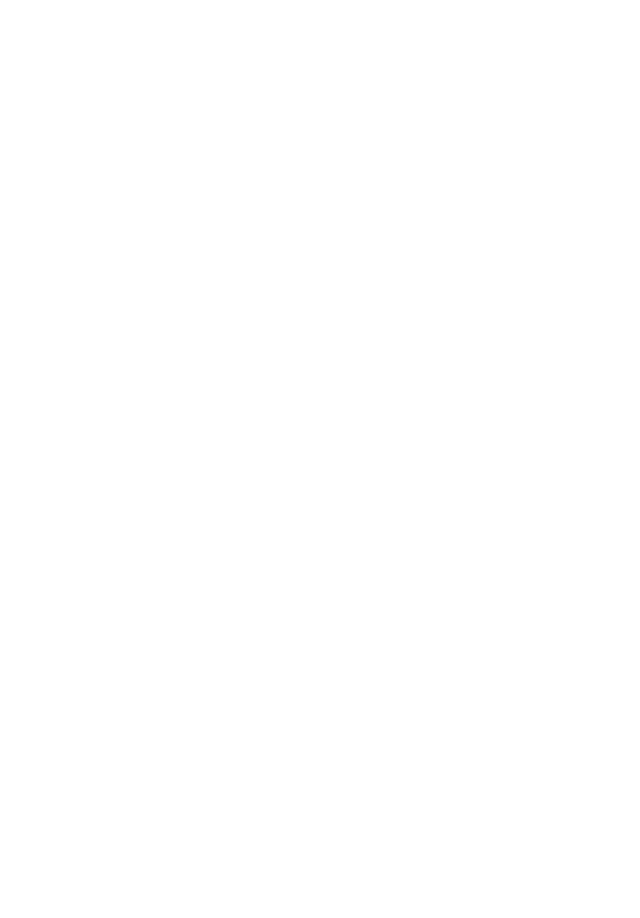
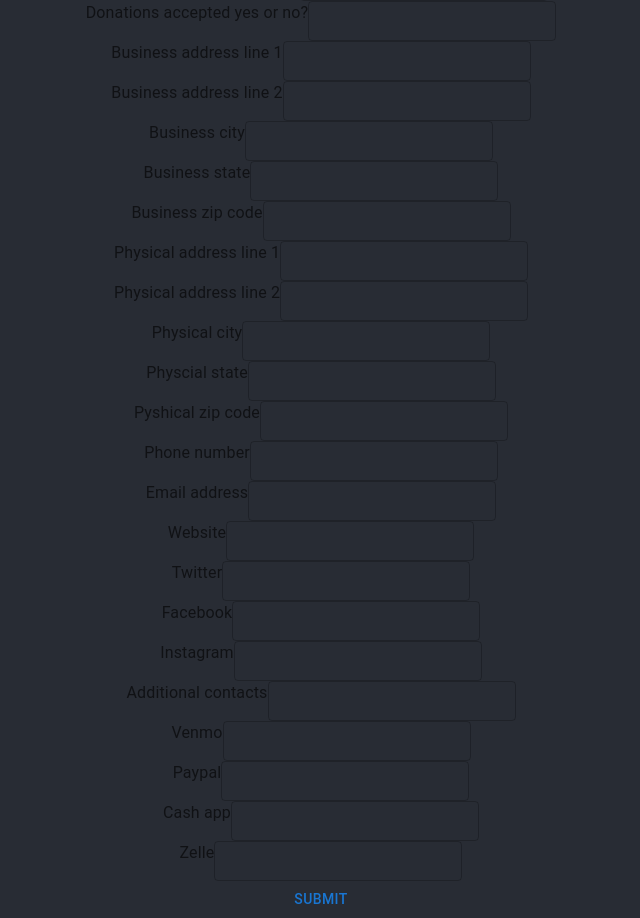
Before and after one commit to JenniferGaupel/community-resource-frontend, a React (Create React App) app: page / in a window 1280 px wide. Shown: the part 873-1791 px from the top of the page, without its empty margins (319-959 px from the left). Before the commit the page ends 871 px from the top, so only its background shows below. Built offline with nearby package versions, Linux system fonts and the light colour scheme; no server answers.

Commit message:
Modifying SubmitResource component to use mui FormLabel and TextField

```diff
--- a/src/SubmitResource.js
+++ b/src/SubmitResource.js
@@ -1,4 +1,4 @@
-import { FormControl, InputLabel, Input, FormLabel, TextField } from '@mui/material';
+import { FormControl, FormLabel, TextField, Button} from '@mui/material';
 
 const SubmitResource = () => {
 
@@ -11,151 +11,152 @@
                         id="resource-name"
                     />
                 </FormLabel>
+                {/* <FormHelperText id="my-helper-text">We'll never share your email.</FormHelperText>          */}
                 <FormLabel htmlFor="resource-description">
                     Resource Description or Mission
-                    <TextField
+                    <TextField size="small"
                         id="resource-description"
                     />
                 </FormLabel>
-                {/* <InputLabel htmlFor="resources-available">
+                <FormLabel htmlFor="resources-available">
                     Types of resources available
-                    <Input
+                    <TextField size="small"
                         id="resources-available"
                     />
-                </InputLabel>
-                <InputLabel htmlFor="donations-accepted">
+                </FormLabel>
+                <FormLabel htmlFor="donations-accepted">
                     Donations accepted yes or no?
-                    <Input
+                    <TextField size="small"
                         id="donations-accepted"
                     />
-                </InputLabel>
-                <InputLabel htmlFor="business-address-1">
+                </FormLabel>
+                <FormLabel htmlFor="business-address-1">
                     Business address line 1
-                    <Input
+                    <TextField size="small"
                         id="business-address-1"
                     />
-                </InputLabel>
-                <InputLabel htmlFor="business-address-2">
+                </FormLabel>
+                <FormLabel htmlFor="business-address-2">
                     Business address line 2
-                    <Input
+                    <TextField size="small"
                         id="business-address-2"
                     />
-                </InputLabel>
-                <InputLabel htmlFor="business-city">
+                </FormLabel>
+                <FormLabel htmlFor="business-city">
                     Business city
-                    <Input
+                    <TextField size="small"
                         id="business-city"
                     />
-                </InputLabel>
-                <InputLabel htmlFor="business-state">
+                </FormLabel>
+                <FormLabel htmlFor="business-state">
                     Business state
-                    <Input
+                    <TextField size="small"
                         id="business-state"
                     />
-                </InputLabel>
-                <InputLabel htmlFor="business-zip-code">
+                </FormLabel>
+                <FormLabel htmlFor="business-zip-code">
                     Business zip code
-                    <Input
+                    <TextField size="small"
                         id="business-zip-code"
                     />
-                </InputLabel>
-                <InputLabel htmlFor="physical-address-1">
+                </FormLabel>
+                <FormLabel htmlFor="physical-address-1">
                     Physical address line 1
-                    <Input
+                    <TextField size="small"
                         id="physical-address-1"
                     />
-                </InputLabel>
-                <InputLabel htmlFor="physical-address-2">
+                </FormLabel>
+                <FormLabel htmlFor="physical-address-2">
                     Physical address line 2
-                    <Input
+                    <TextField size="small"
                         id="physical-address-2"
                     />
-                </InputLabel>
-                <InputLabel htmlFor="physical-city">
+                </FormLabel>
+                <FormLabel htmlFor="physical-city">
                     Physical city
-                    <Input
+                    <TextField size="small"
                         id="physical-city"
                     />
-                </InputLabel>
-                <InputLabel htmlFor="physical-state">
+                </FormLabel>
+                <FormLabel htmlFor="physical-state">
                     Physcial state
-                    <Input
+                    <TextField size="small"
                         id="physical-state"
                     />
-                </InputLabel>
-                <InputLabel htmlFor="physical-zip-code">
+                </FormLabel>
+                <FormLabel htmlFor="physical-zip-code">
                     Pyshical zip code
-                    <Input
+                    <TextField size="small"
                         id="physical-zip-code"
                     />
-                </InputLabel>
-                <InputLabel htmlFor="phone-number">
+                </FormLabel>
+                <FormLabel htmlFor="phone-number">
                     Phone number
-                    <Input
+                    <TextField size="small"
                         id="phone-number"
                     />
-                </InputLabel>
-                <InputLabel htmlFor="email">
+                </FormLabel>
+                <FormLabel htmlFor="email">
                     Email address
-                    <Input
+                    <TextField size="small"
                         id="email"
                     />
-                </InputLabel>
-                <InputLabel htmlFor="website">
+                </FormLabel>
+                <FormLabel htmlFor="website">
                     Website
-                    <Input
+                    <TextField size="small"
                         id="website"
                     />
-                </InputLabel>
-                <InputLabel htmlFor="twitter">
+                </FormLabel>
+                <FormLabel htmlFor="twitter">
                     Twitter
-                    <Input
+                    <TextField size="small"
                         id="twitter"
                     />
-                </InputLabel>
-                <InputLabel htmlFor="facebook">
+                </FormLabel>
+                <FormLabel htmlFor="facebook">
                     Facebook
-                    <Input
+                    <TextField size="small"
                         id="facebook"
                     />
-                </InputLabel>
-                <InputLabel htmlFor="instagram">
+                </FormLabel>
+                <FormLabel htmlFor="instagram">
                     Instagram
-                    <Input
+                    <TextField size="small"
                         id="instagram"
                     />
-                </InputLabel>
-                <InputLabel htmlFor="additional-contact">
+                </FormLabel>
+                <FormLabel htmlFor="additional-contact">
                     Additional contacts
-                    <Input
+                    <TextField size="small"
                         id="additional-contact"
                     />
-                </InputLabel>
-                <InputLabel htmlFor="venmo">
+                </FormLabel>
+                <FormLabel htmlFor="venmo">
                     Venmo
-                    <Input
+                    <TextField size="small"
                         id="venmo"
                     />
-                </InputLabel>
-                <InputLabel htmlFor="paypal">
+                </FormLabel>
+                <FormLabel htmlFor="paypal">
                     Paypal
-                    <Input
+                    <TextField size="small"
                         id="paypal"
                     />
-                </InputLabel>
-                <InputLabel htmlFor="cash-app">
+                </FormLabel>
+                <FormLabel htmlFor="cash-app">
                     Cash app
-                    <Input
+                    <TextField size="small"
                         id="cash-app"
                     />
-                </InputLabel>
-                <InputLabel htmlFor="zelle">
+                </FormLabel>
+                <FormLabel htmlFor="zelle">
                     Zelle
-                    <Input
+                    <TextField size="small"
                         id="zelle"
                     />
-                </InputLabel>                                                                                          */}
-                <button>Submit</button>
+                </FormLabel>
+                <Button>Submit</Button>
             </FormControl>
         </div>
     );
```
